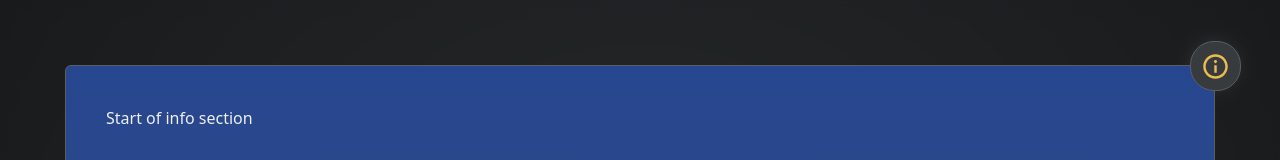
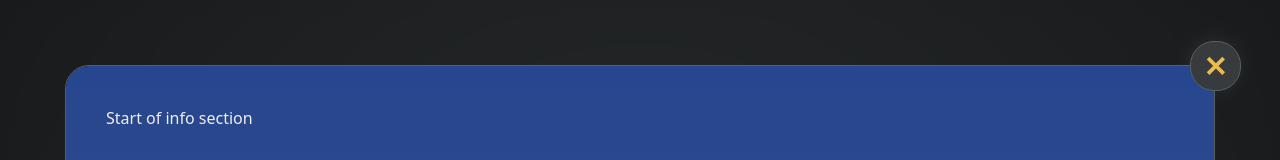
Before and after one commit to MSLKW/42-transcendence, a React (Vite) app: page / in a window 1280 px wide. Shown: the top 160 px of the page. Built offline with nearby package versions, Linux system fonts and the light colour scheme.

Commit message:
feat: added close svg icon

```diff
--- /dev/null
+++ b/src/icons/Close.tsx
@@ -0,0 +1,14 @@
+export const Close = () => (
+    <svg
+        height="49"
+        width="49"
+        fill="none"
+        viewBox="0 0 50 50"
+        xmlns="http://www.w3.org/2000/svg"
+    >
+        <path
+            d="M31.982 33.685L16.0721 17.7751L18.7719 15.0752L34.6818 30.9851L31.982 33.685ZM18.7719 33.685L16.0721 30.9851L31.982 15.0752L34.6818 17.7751L18.7719 33.685Z"
+            className="fill-b5"
+        />
+    </svg>
+);
--- a/src/icons/Info.tsx
+++ b/src/icons/Info.tsx
@@ -9,7 +9,7 @@ export const Info = () => (
         <path
             d="M25 12.5C18.0965 12.5 12.5 18.0964 12.5 25C12.5 31.9035 18.0965 37.5 25 37.5C31.9036 37.5 37.5 31.9036 37.5 25C37.5 18.0964 31.9036 12.5 25 12.5ZM25 35C19.486 35 15 30.514 15 25C15 19.486 19.486 15 25 15C30.5141 15 35 19.486 35 25C35 30.514 30.5141 35 25 35ZM26.5653 20C26.5653 20.9063 25.9054 21.5625 25.0127 21.5625C24.0839 21.5625 23.4402 20.9063 23.4402 19.9827C23.4402 19.095 24.1013 18.4375 25.0127 18.4375C25.9054 18.4375 26.5653 19.095 26.5653 20ZM23.7528 23.75H26.2527V31.25H23.7528V23.75Z"
             fillRule="evenodd"
-            className='fill-b5'
+            className="fill-b5"
         />
     </svg>
 );
--- a/src/pages/Login.tsx
+++ b/src/pages/Login.tsx
@@ -3,6 +3,7 @@ import { Canvas } from "@react-three/fiber";
 import { Stats } from "@react-three/drei";
 import { useDevStore } from "../store/useDevStore";
 import { Info } from "../icons/Info";
+import { Close } from "../icons/Close";
 
 export const Login = () => {
 	const showFrame = useDevStore((state) => state.showFrame);
@@ -76,26 +77,26 @@ export const Login = () => {
 					<div className="
 						z-0
 						w-[calc(100%-130px)] h-[calc(100%-130px)]
+						border border-n2 rounded-3xl
 						overflow-scroll
 						relative
 					">
 						<div className="
-							z-0
+							w-full h-[2000px]
 							bg-linear-to-b from-a2 to-b2
-							border border-n2 rounded-md
+							p-10
+							text-n6
+							flex flex-col justify-between
 						">
-							<div className="w-full h-[2000px] flex flex-col justify-between p-10 text-n6">
-								<p>Start of info section</p>
-								<p>End of info section</p>
-							</div>
+							<p>Start of info section</p>
+							<p>End of info section</p>
 						</div>
 					</div>
 					<button data-tip="Close"
-						className="
-							btn-icon
+						className="btn-icon
 							absolute z-1 top-0 right-0 translate-x-[-39px] translate-y-[41px]"
 						onClick={() => togglePopWindow('info', false)}>
-							<Info />
+							<Close />
 					</button>
 				</div>
 			}
```
